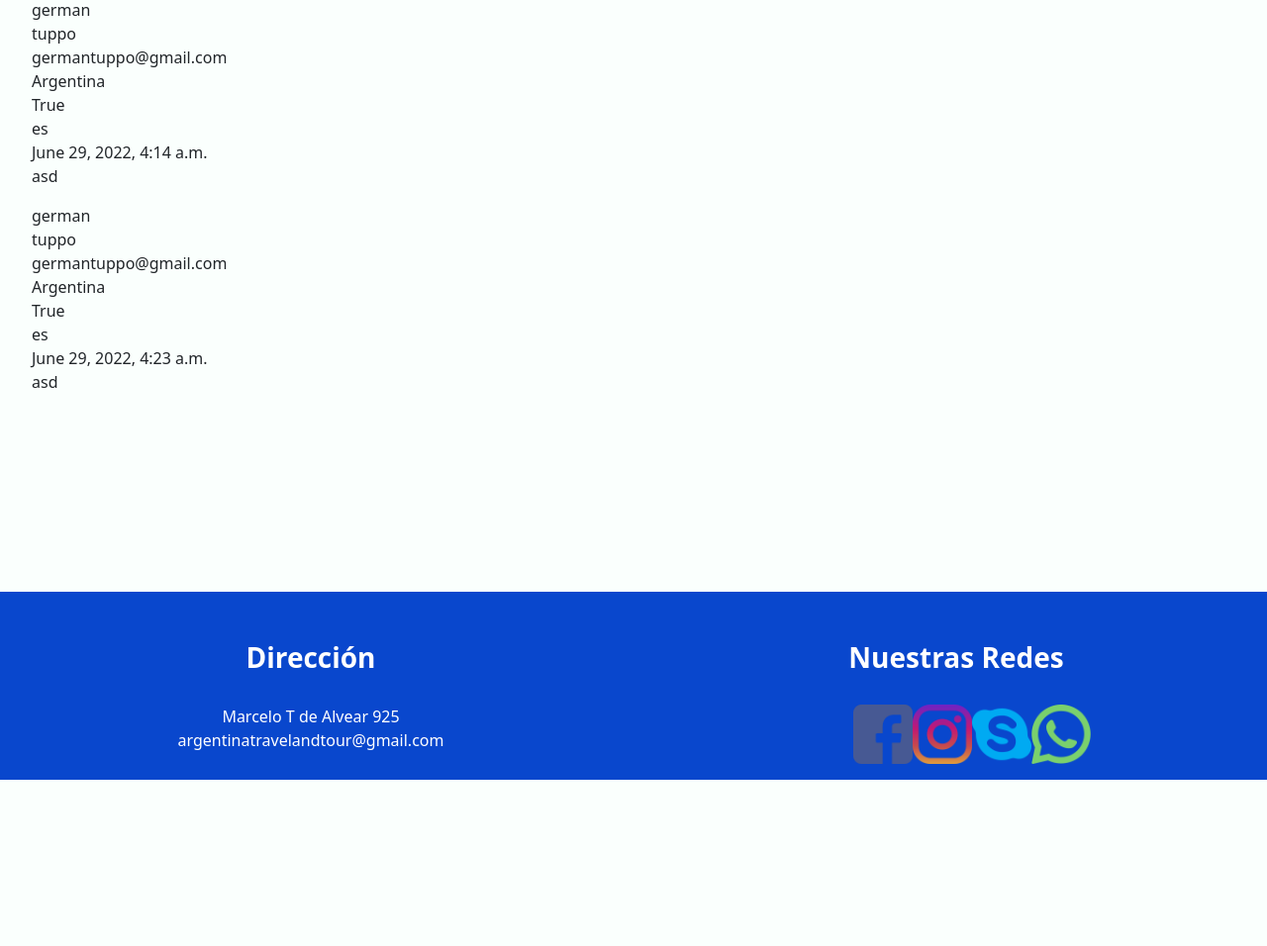
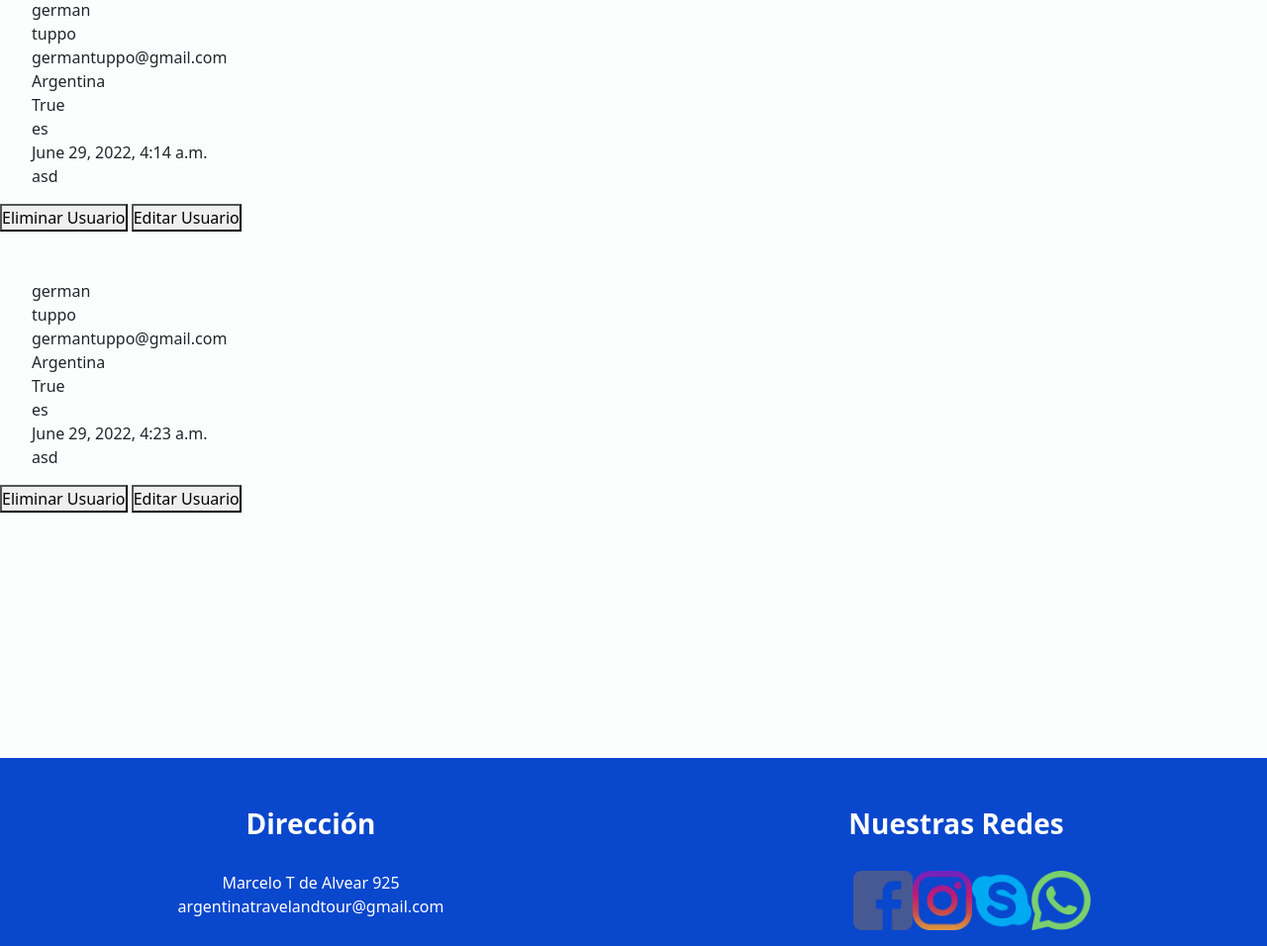
Before and after one commit to germanTuppo/attPy, a Django app: page /blog/leerUsuarios/ in a window 1280 px wide. Shown: the part 138-1094 px from the top of the page at 99% size. Before the commit the page ends 926 px from the top, so only its background shows below. Run offline with Django 4.2, Linux system fonts and the light colour scheme; data comes from the database, SQL or seed files in the repository; both versions use the stored data as it was after the commit; some libraries are stand-ins or nearby versions.

Commit message:
crud completo

```diff
--- a/blog/templates/blog/leerUsuarios.html
+++ b/blog/templates/blog/leerUsuarios.html
@@ -8,7 +8,6 @@
     <h1>Esta sería la página para leer los usuarios</h1>
 
     {% for usuario in usuarios%}
-
         <ul>
             <li>{{usuario.nombre}}</li>
             <li>{{usuario.apellido}}</li>
@@ -20,6 +19,13 @@
             <li>{{usuario.avatar}}</li>
         </ul>
 
+        <button>
+            <a href="{% url 'eliminarUsuario' usuario.nombre %}">Eliminar Usuario</a>
+        </button>
+        <button>
+            <a href="{% url 'editarUsuario' usuario.nombre %}">Editar Usuario</a>
+        </button>
+        <br><br><br>
     {% endfor %}
 
 
--- a/blog/urls.py
+++ b/blog/urls.py
@@ -8,4 +8,8 @@ urlpatterns = [
     path('usuarioFormulario/', views.usuarioFormulario, name="usuarioFormulario"),
     path('buscar/', views.buscar),
     path('leerUsuarios/', views.leerUsuarios, name="leerUsuarios"),
+    path('eliminarUsuario//<usuarioNombre>/', views.eliminarUsuario, name="eliminarUsuario"),
+    path('editarUsuario//<usuarioNombre>/', views.editarUsuario, name="editarUsuario"),
+
+
 ]
--- a/blog/views.py
+++ b/blog/views.py
@@ -19,13 +19,12 @@ def blog(request):
       return render(request, "blog/blog.html")
 
 
+
 #crud usuarios
 def leerUsuarios(request):
       usuarios = Usuario.objects.all()
       contexto = {"usuarios":usuarios}
       return render(request, "blog/leerUsuarios.html", contexto)
-
-
 
 
 def usuarioFormulario(request):
@@ -46,7 +45,7 @@ def usuarioFormulario(request):
                   #aca tengo problemas con la fecha, por hacerme el canchero me pasa
                   usuario.save()
 
-                  return render(request, "blog/blog.html") #Vuelvo al inicio o a donde quieran
+                  return render(request, "blog/blog.html") #Vuelvo al inicio de blog
 
       else:
 
@@ -72,3 +71,54 @@ def buscar(request):
 
       return render(request, "blog/blog.html", {"respuesta":respuesta})
       #me altera este error (funciona, por eso me altera mas aún...)
+
+
+def eliminarUsuario(request, usuarioNombre):
+
+      usuario= Usuario.objects.get(nombre=usuarioNombre)
+      usuario.delete()
+
+      #vuelvo al menú
+      usuarios = Usuario.objects.all() #trae todos los usuarios
+
+      contexto= {"usuarios":usuarios}
+
+      return render(request, "blog/blog.html",contexto)
+
+
+def editarUsuario(request, usuarioNombre):
+
+      #Recibe el nombre del profesor que vamos a modificar
+      usuario = Usuario.objects.get(nombre=usuarioNombre)
+
+      #Si es metodo POST hago lo mismo que el agregar
+      if request.method == 'POST':
+
+            miFormulario = UsuarioFormulario(request.POST) #aquí mellega toda la información del html
+
+            print(miFormulario)
+
+            if miFormulario.is_valid:   #Si pasó la validación de Django
+
+                  informacion = miFormulario.cleaned_data
+
+                  usuario.nombre = informacion['nombre']
+                  usuario.apellido = informacion['apellido']
+                  usuario.email = informacion['email']
+                  usuario.pais = informacion['pais']
+                  usuario.deseaInfo = informacion['deseaInfo']
+                  usuario.idioma = informacion['idioma']
+                  usuario.fechaRegistro = informacion['fechaRegistro']
+                  usuario.pais = informacion['pais']
+                  usuario.avatar = informacion['avatar']
+
+                  Usuario.save()
+
+                  return render(request, "blog/blog.html")
+      #En caso que no sea post
+      else:
+            #Creo el formulario con los datos que voy a modificar
+            miFormulario= UsuarioFormulario(initial={'nombre': usuario.nombre, 'apellido':usuario.apellido, 'email':usuario.email, 'pais':usuario.pais, 'deseaInfo': usuario.deseaInfo, 'idioma': usuario.idioma, 'fechaRegistro': usuario.fechaRegistro, 'pais': usuario.pais, 'avatar': usuario.avatar})
+
+      #Voy al html que me permite editar
+      return render(request, "blog/editarUsuario.html", {"miFormulario":miFormulario, "usuarioNombre":usuarioNombre})
```
Also changed, not shown: blog/templates/blog/editarUsuario.html (added, +26 -0 lines), blog/templates/blog/usuarios.html (added, +43 -0 lines), db.sqlite3. Lines whose indentation alone changed are shown as unchanged.
